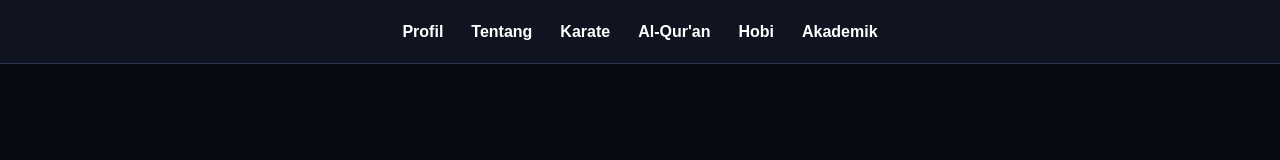
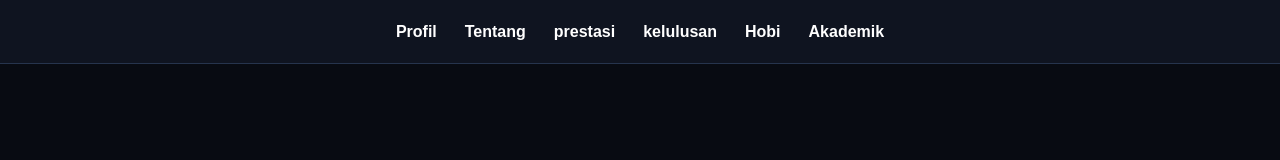
Before and after one commit to muhammadaditya7528-gif/website-aditya, a plain HTML site: page index.html in a window 1280 px wide. Shown: the top 160 px of the page. Drawn offline with Linux system fonts and the light colour scheme.

Commit message:
Update index.html

```diff
--- a/index.html
+++ b/index.html
@@ -295,8 +295,8 @@
 <nav>
     <a href="#profil">Profil</a>
     <a href="#tentang">Tentang</a>
-    <a href="#karate">Karate</a>
-    <a href="#alquran">Al-Qur'an</a>
+    <a href="#prestasi">prestasi</a>
+    <a href="#kelulusan">kelulusan</a>
     <a href="#hobi">Hobi</a>
     <a href="#akademik">Akademik</a>
 </nav>
```
